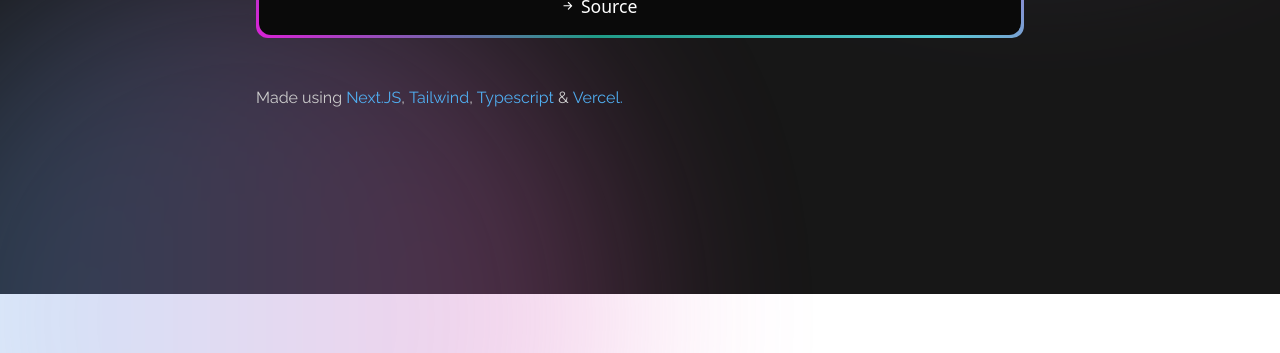
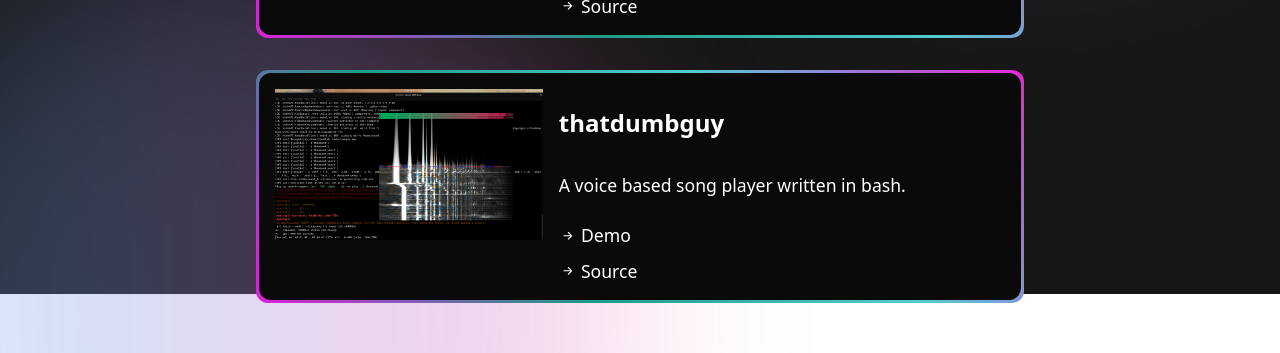
Before and after one commit to shivang0-0/shivangsharma, a Next.js app: page /projects in a window 1280 px wide. Shown: the part 506-859 px from the top of the page. Before the commit the page ends 800 px from the top, so only its background shows below. Built offline with nearby package versions, Linux system fonts and the light colour scheme.

Commit message:
added: new project

```diff
--- a/components/Projects/index.tsx
+++ b/components/Projects/index.tsx
@@ -1,5 +1,6 @@
 import Image from "next/image";
 import personal from "public/project_assets/personal-website.png"
+import thatdumbguy from "public/project_assets/thatdumbguy.png"
 import { Project, ProjectBox } from "./ProjectBox/";
 
 const projects: Project[] = [
@@ -9,6 +10,13 @@ const projects: Project[] = [
     image: <Image src={personal} placeholder="blur" alt="Portfolio Project" />,
     sourceLink: "https://github.com/shivang0-0/shivangsharma",
     demoLink: "https://shivangsharma.vercel.app/",
+  },
+  {
+    name: "thatdumbguy",
+    description: "A voice based song player written in bash.",
+    image: <Image src={thatdumbguy} placeholder="blur" alt="thatdumbguy" />,
+    sourceLink: "https://github.com/shivang0-0/thatdumbguy",
+    demoLink: "https://github.com/shivang0-0/thatdumbguy/blob/main/README.md",
   },
 ];
 
--- a/styles/ProjectsPage.module.css
+++ b/styles/ProjectsPage.module.css
@@ -1,7 +1,3 @@
-/* .pageWrapper {
-  margin: 0 20%;
-} */
-
 .container h1 {
   color: white;
   font-size: 2.5rem;
```
Also changed, not shown: public/project_assets/thatdumbguy.png (added).
